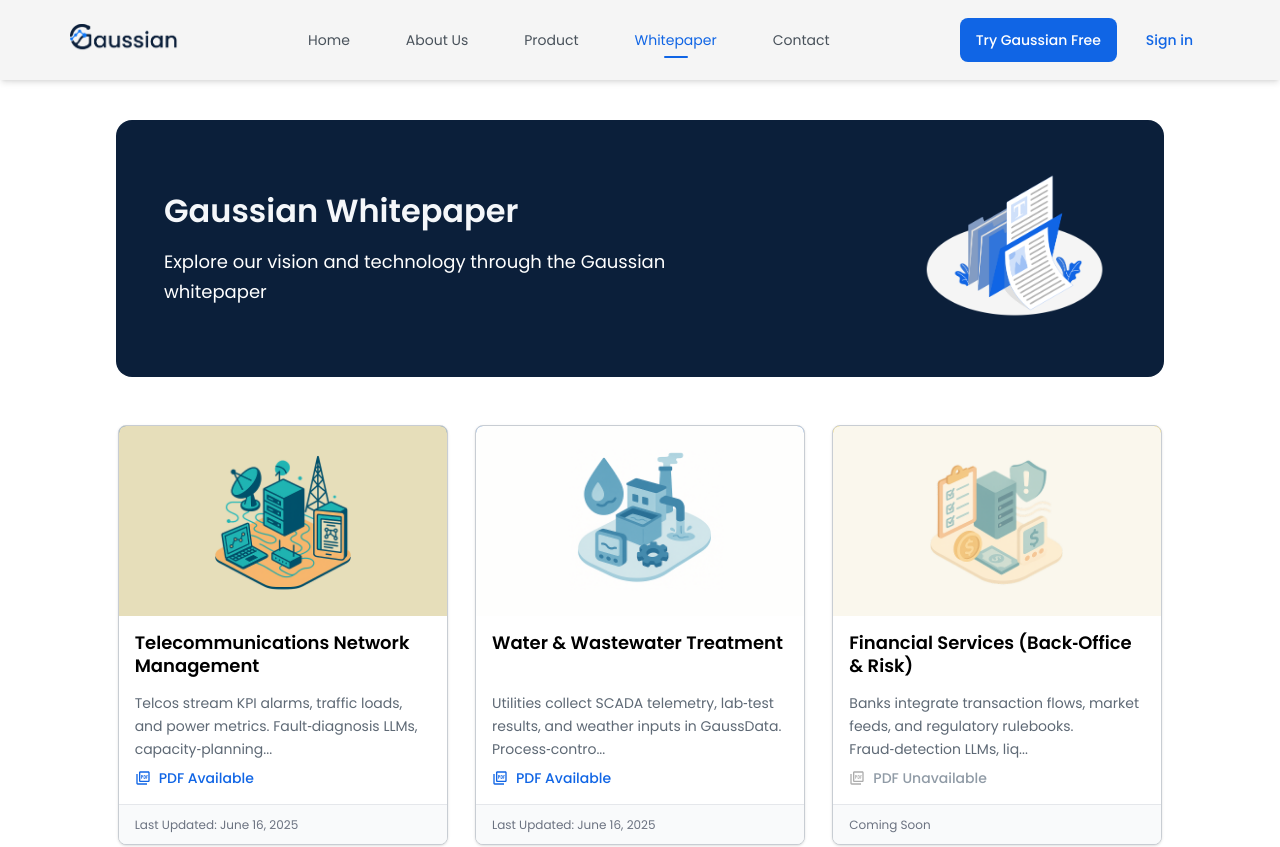
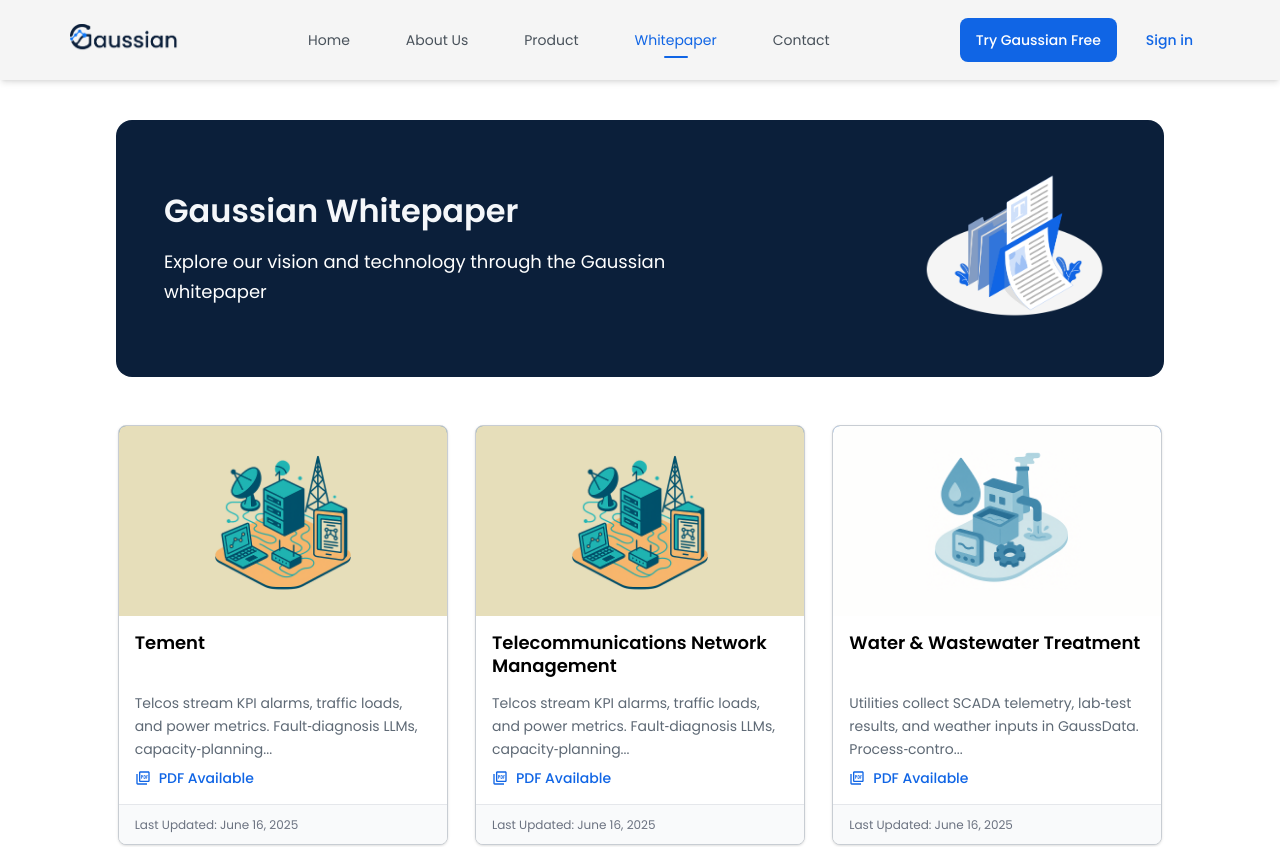
Before and after one commit to GaussianID/GaussianID.github.io, a Next.js app: page /whitepaper in a window 1280 px wide. Shown: the top 847 px of the page. Built offline with nearby package versions, Linux system fonts and the light colour scheme.

Commit message:
update new id 19
update new id 19

```diff
--- a/src/data/whitepapers.ts
+++ b/src/data/whitepapers.ts
@@ -170,5 +170,14 @@
     lastUpdated: "Last Updated: June 16, 2025",
     thumbnail: "/whitepaper/Telecommunications Network Management.png",
     downloadLink: "https://drive.google.com/uc?export=download&id=1Y-JObgG5oAwPHQNyYs8TxAAJUCF4eY6f"
+  },
+  {
+    id: 19,
+    title: "Tement",
+    description: "Telcos stream KPI alarms, traffic loads, and power metrics. Fault‑diagnosis LLMs, capacity‑planning LLMs, and energy‑optimisation LLMs collaborate in GaussFlow. A network‑simulation core in GaussOS tests hand‑over and QoS impacts before pushing configurations to eNodeBs or routers.",
+    available: true,
+    lastUpdated: "Last Updated: June 16, 2025",
+    thumbnail: "/whitepaper/Telecommunications Network Management.png",
+    downloadLink: "https://drive.google.com/uc?export=download&id=1Y-JObgG5oAwPHQNyYs8TxAAJUCF4eY6f"
   }
 ];
```
